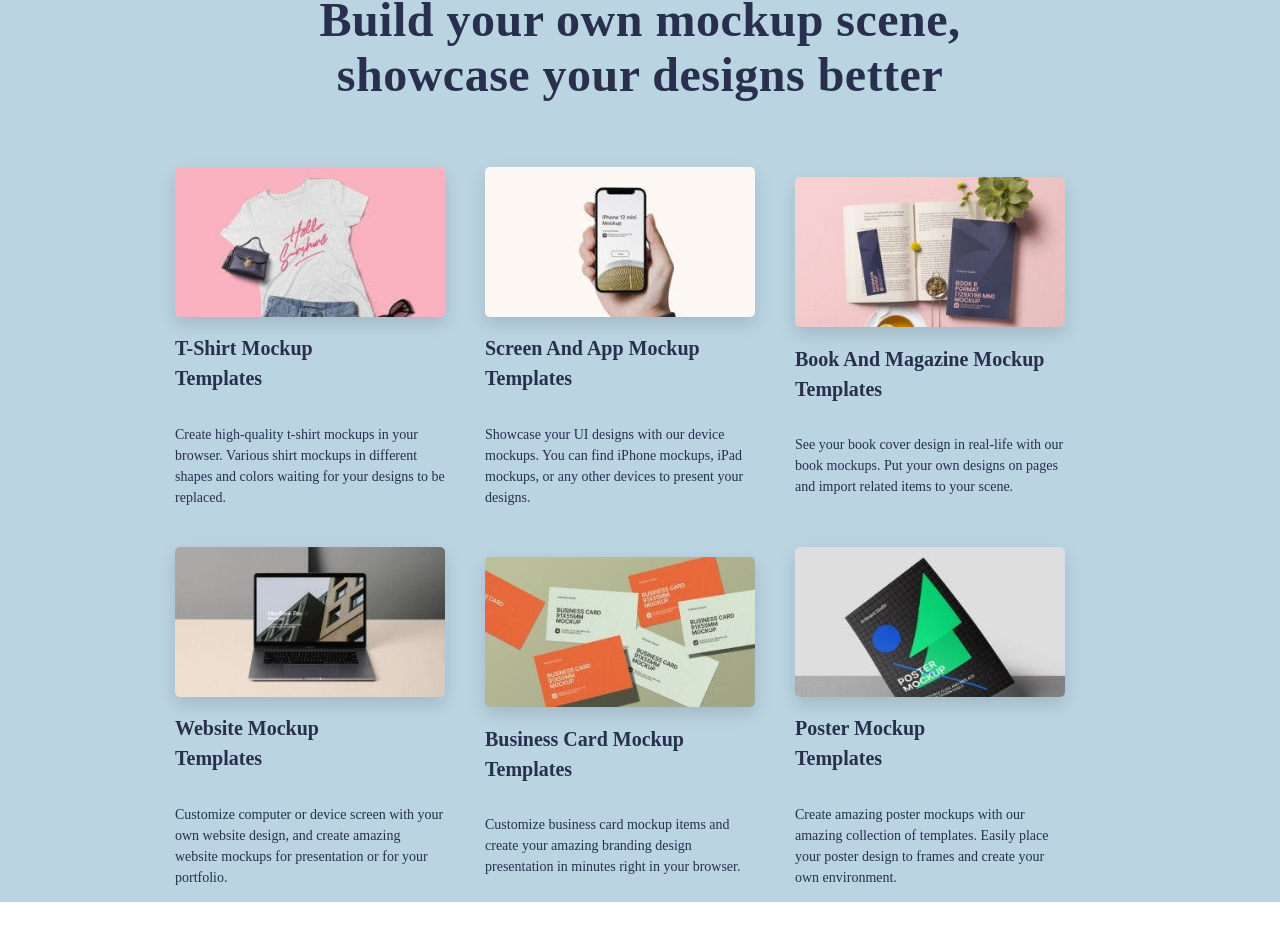
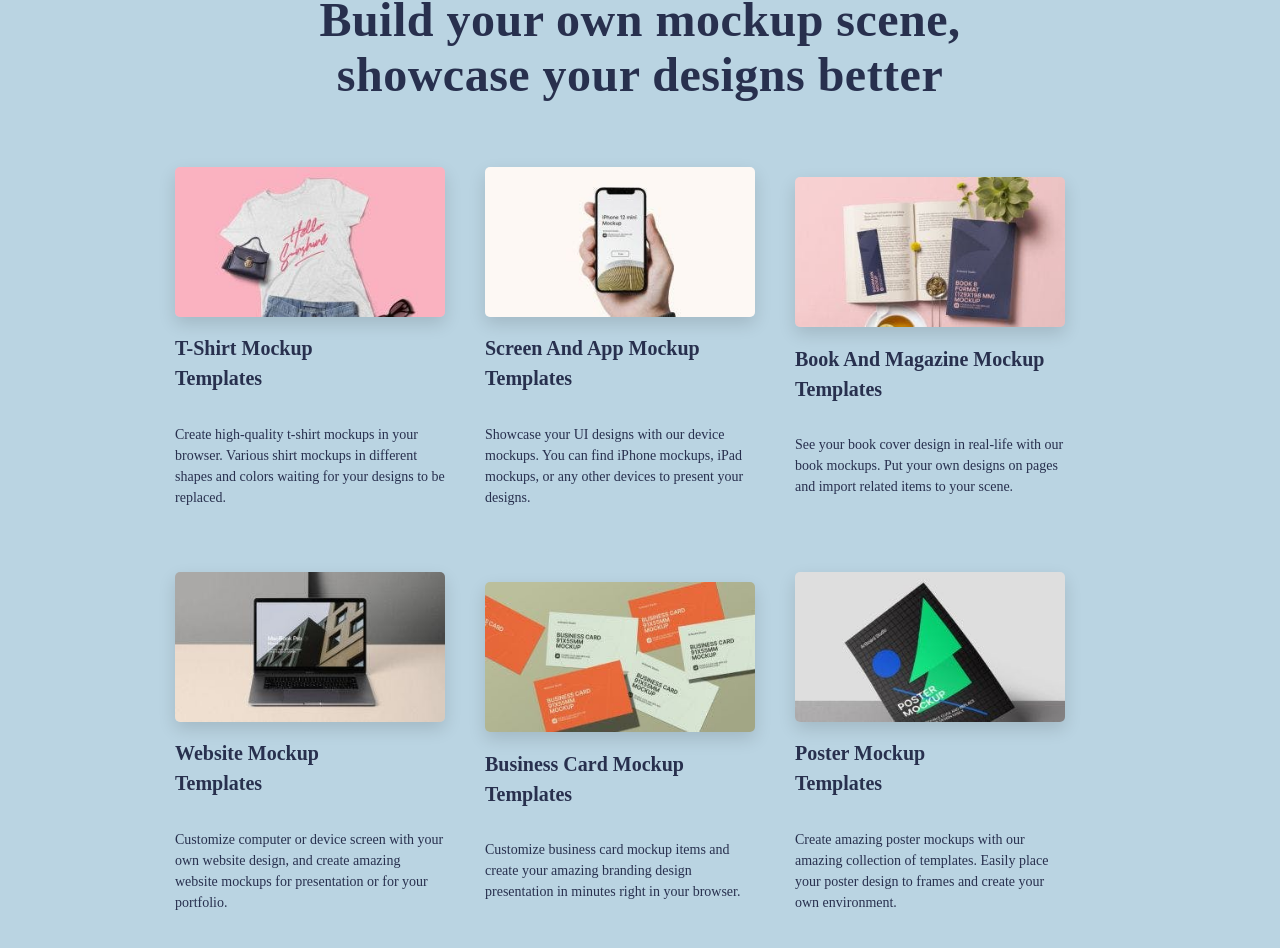
Before and after one commit to anjavojta1993/react-landing-page, a React (Create React App) app: page / in a window 1280 px wide. Shown: the part 2861-3809 px from the top of the page. Before the commit the page ends 3763 px from the top, so only its background shows below. Built offline with nearby package versions, Linux system fonts and the light colour scheme; a web font is replaced by a local one.

Commit message:
Change padding bottom of mockup section

```diff
--- a/src/App.js
+++ b/src/App.js
@@ -253,6 +253,7 @@ const mockupContainer = css`
   padding-left: 100px;
   padding-right: 100px;
   padding-top: 25px;
+  padding-bottom: 25px;
 `;
 const mockupContainerElement = css`
   flex-direction: column;
```
